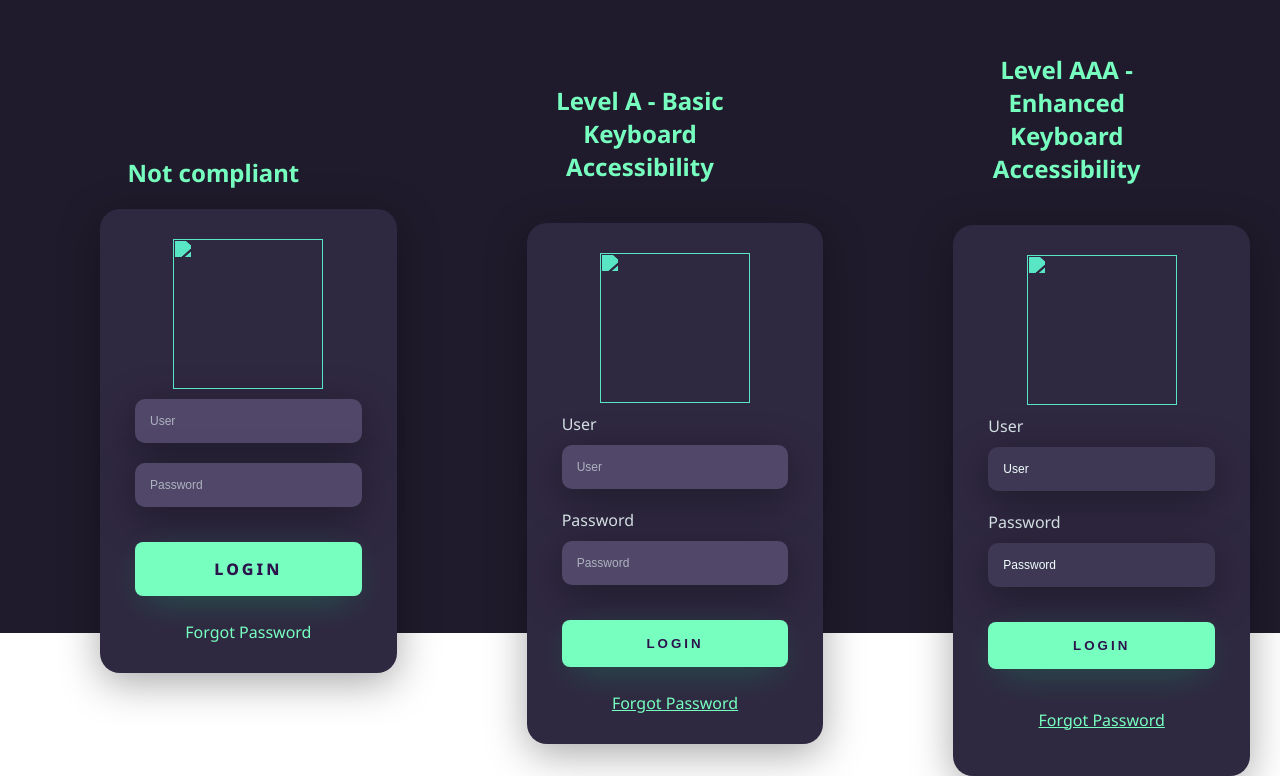
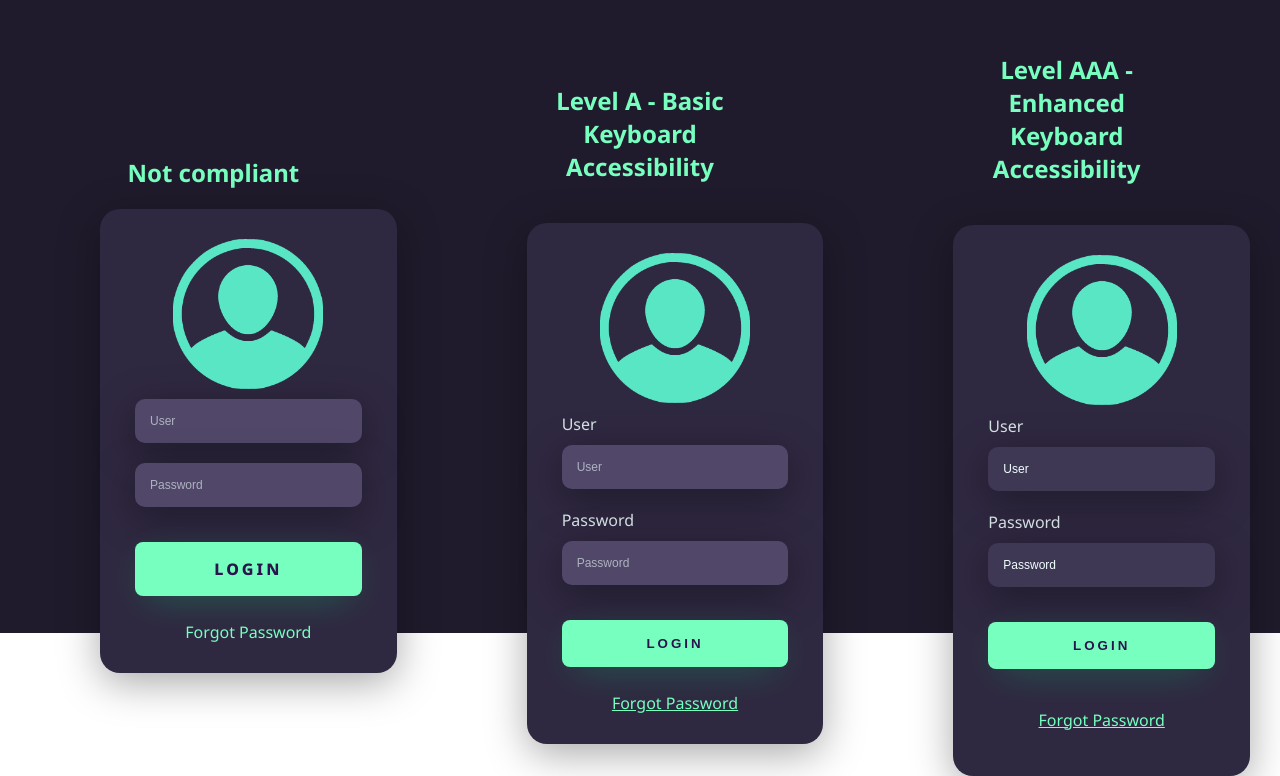
Before and after one commit to Laogaeth/pedro-user-group, a plain HTML site: page index.html in a window 1280 px wide. Shown: the part 167-943 px from the top of the page. Drawn offline with Linux system fonts and the light colour scheme; the site is published under a folder, as on GitHub Pages, so addresses that start at the root find nothing.

Commit message:
Update index.html

```diff
--- a/index.html
+++ b/index.html
@@ -21,7 +21,7 @@
             <div class="formatter">
                 <h2> Not compliant </h2>
                 <div class="card-login notCompliant">
-                    <img src="/user.png">
+                    <img src="./user.png">
 
                     <div class="textfield">
                         <input type="text" name="user" placeholder="User">
@@ -40,7 +40,7 @@
             <div class="formatter">
                 <h2>Level A - Basic Keyboard Accessibility</h2>
                 <div class="card-login levelA compliant">
-                    <img src="/user.png" alt="">
+                    <img src="./user.png" alt="">
                     <div class="textfield">
                         <label for="user-levelA">User</label>
                         <input type="text" id="user-levelA" name="user" placeholder="User">
@@ -59,7 +59,7 @@
             <div class="formatter">
                 <h2>Level AAA - Enhanced Keyboard Accessibility</h2>
                 <div class="card-login levelAAA compliant">
-                    <img src="/user.png" alt="">
+                    <img src="./user.png" alt="">
                     <div class="textfield">
                         <label for="user-levelAAA">User</label>
                         <input type="text" id="user-levelAAA" name="user" placeholder="User">
```
